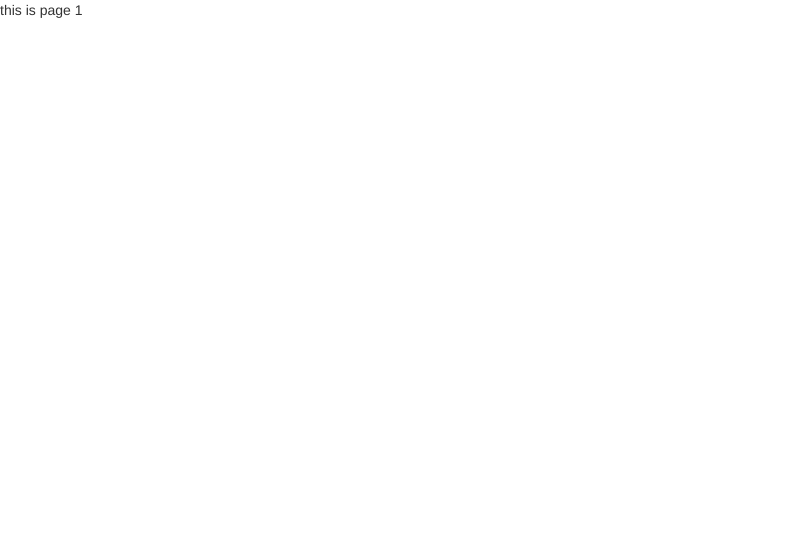
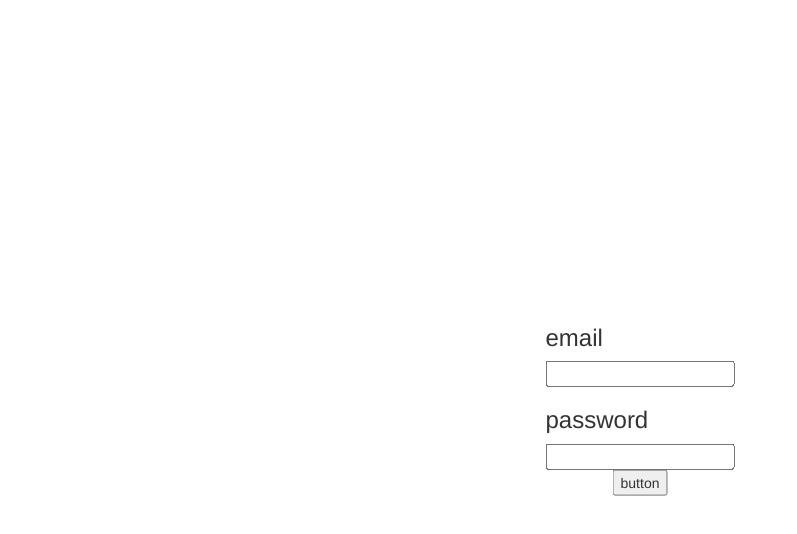
Before and after one commit to eliezerwohl/gymApp, a website: page public/views/home.html in a window 1280 px wide. Shown: the whole page, without its empty margins (0-797 px from the left). Drawn offline with nearby package versions, Linux system fonts and the light colour scheme; files that its build step writes are made by us from their sources.

Commit message:
inputs and button to home page, linked css and javascript files

```diff
--- /dev/null
+++ b/public/assets/styles/home.css
@@ -0,0 +1,10 @@
+.loginDiv{
+	 position: absolute;
+  top: 50%;
+  left: 50%;
+  transform: translate(-50%, -50%);
+}
+
+.center{
+	text-align: center;
+}
--- a/public/views/home.html
+++ b/public/views/home.html
@@ -3,9 +3,20 @@
 <head>
 	<title></title>
 	<link rel="stylesheet" href="https://maxcdn.bootstrapcdn.com/bootstrap/3.3.7/css/bootstrap.min.css" integrity="sha384-BVYiiSIFeK1dGmJRAkycuHAHRg32OmUcww7on3RYdg4Va+PmSTsz/K68vbdEjh4u" crossorigin="anonymous">
-
+	<link rel="stylesheet" type="text/css" href="assets/styles/home.css">
 </head>
 <body>
-this is page 1
+	<div class="container-fluid">
+		<div class ="loginDiv">
+			<h3>email</h3>
+		 	<input>
+		 	<h3>password</h3>
+		 	<input>
+		 	<div class="center">
+		 		<button> button </button>
+		 	</div>
+		</div>
+	</div>
+	<script type="text/javascript" src="assets/javascript/home.js"></script>
 </body>
 </html>
```
Also changed, not shown: public/assets/javascript/home.js (added).
